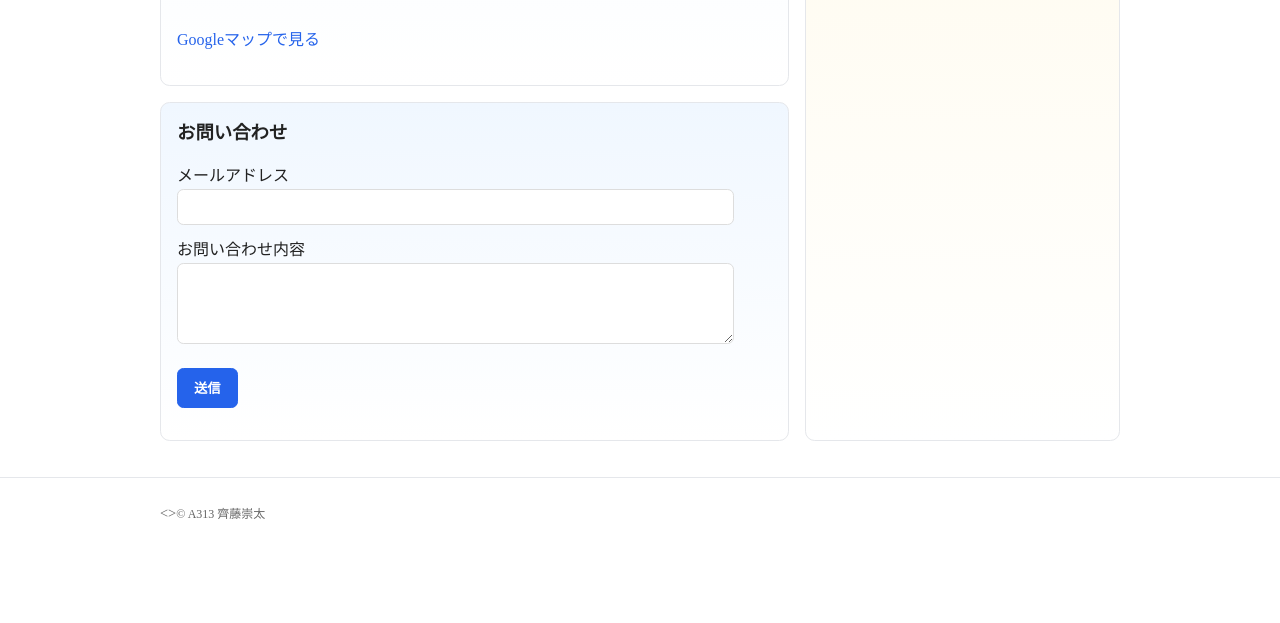
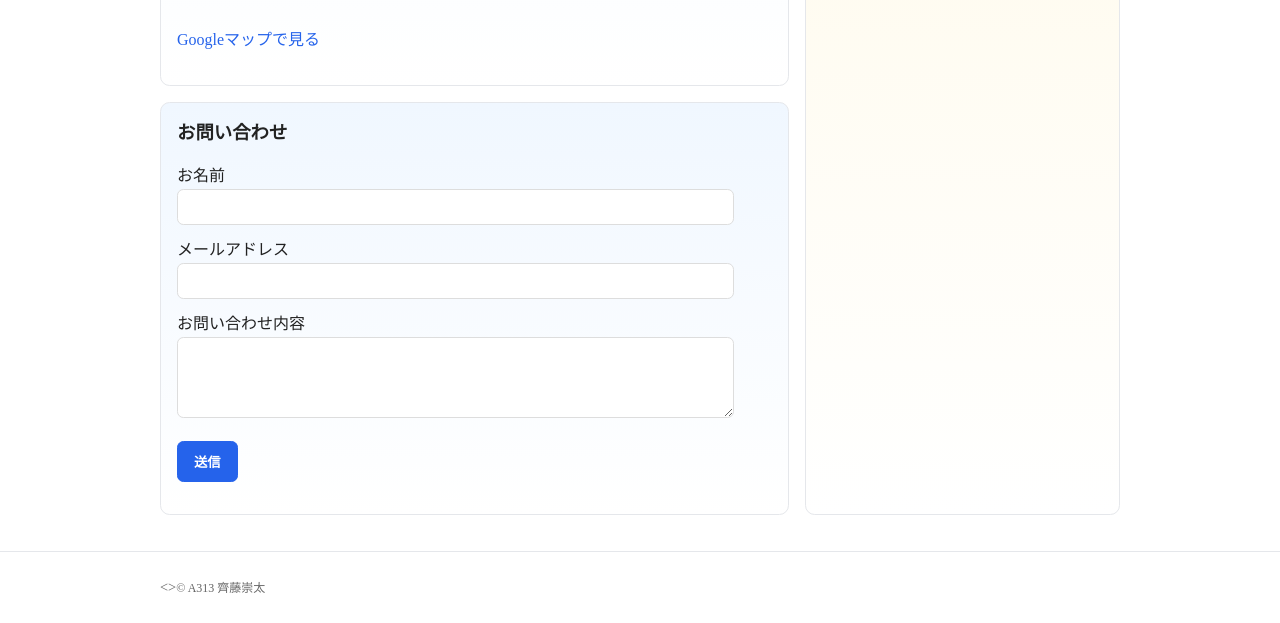
Before and after one commit to saisou0316/IA, a plain HTML site: page index.html in a window 1280 px wide. Shown: the part 1540-2163 px from the top of the page. Before the commit the page ends 2089 px from the top, so only its background shows below. Drawn offline with Linux system fonts and the light colour scheme.

Commit message:
Add files via upload

```diff
--- a/index.html
+++ b/index.html
@@ -79,8 +79,13 @@
                     <h2>お問い合わせ</h2>
                     <form action="#" method="post">
                         <p class="field">
+                            <label>お名前<br>
+                            <input class="input" name="name" type="text" autocomplete="name" required>
+                            </label>
+                        </p>
+                        <p class="field">
                             <label>メールアドレス<br>
-                            <input class="input" name="name" type="text" autocomplete="name" required>
+                                <input class="input" name="email" type="text" autocomplete="name" required>
                             </label>
                         </p>
                         <p class="field">
```
